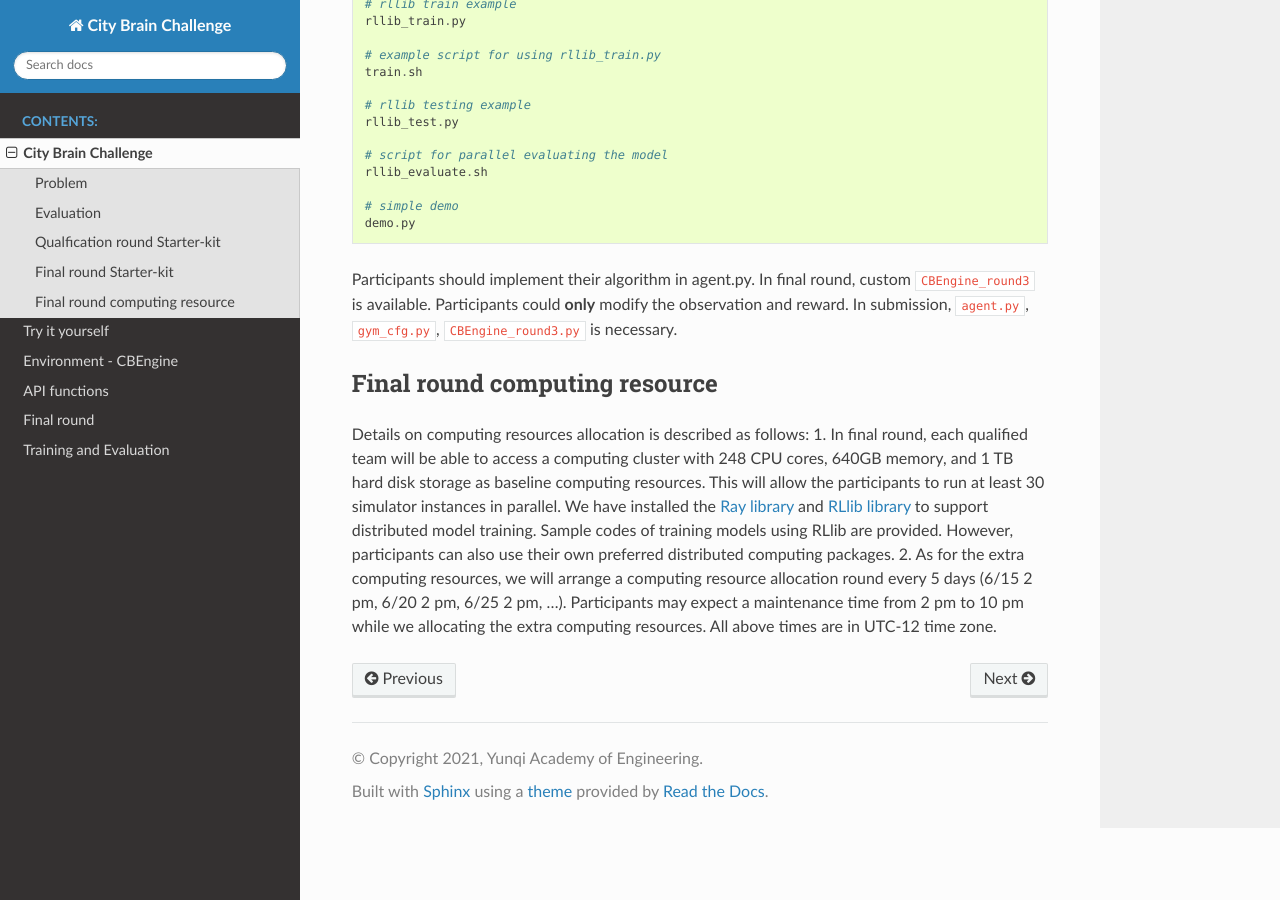
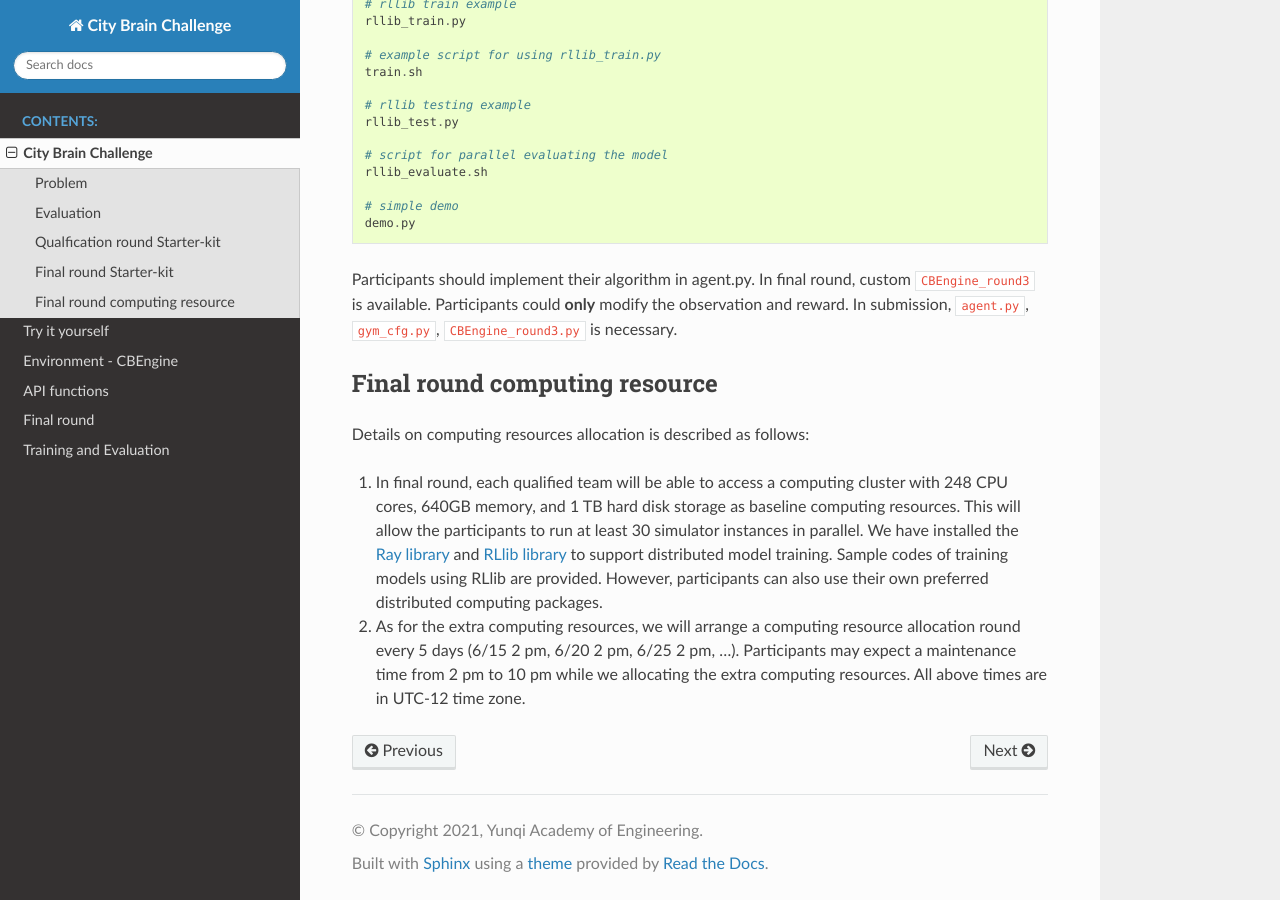
Before and after one commit to CityBrainChallenge/KDDCup2021-CityBrainChallenge, a Sphinx documentation site: the page built from docs/city-brain-challenge.rst, in a window 1280 px wide and 900 px high, scrolled down 3197 px. Built offline with Sphinx 7.4.7 and the Read the Docs theme 2.0.0, drawn with Linux system fonts in a browser that asks for light colours; part of the change alters nothing that is shown; some of the changed text lies outside the part shown.

```diff
--- a/docs/city-brain-challenge.rst
+++ b/docs/city-brain-challenge.rst
@@ -30,7 +30,7 @@ The submission scoring and ranking process follows three principles:
 
  - Solutions that served more vehicles will rank higher.
  - If two solutions served the same number of vehicles, the one with lower delay index will rank higher.
- - If two solutions served the same number of vehicles with same delay index, the one submitted earlier will rank higher.
+ - If two solutions served the same1.  number of vehicles with same delay index, the one submitted earlier will rank higher.
 
 The trip delay index is computed as actual travel time divided by travel time at free-flow speed. For an uncompleted trip, the free-flow speed is used to estimate the travel time of rest of the trip. The delay index is computed as average trip delay index over all vehicles served: :math:`D = \frac{1}{N}\sum_{i=1}^{N}{D_{i}}`.
 
@@ -135,5 +135,7 @@ Final round computing resource
 ======================
 
 Details on computing resources allocation is described as follows:
+
+
 1. In final round, each qualified team will be able to access a computing cluster with 248 CPU cores, 640GB memory, and 1 TB hard disk storage as baseline computing resources. This will allow the participants to run at least 30 simulator instances in parallel. We have installed the `Ray library <https://rise.cs.berkeley.edu/projects/ray/>`_ and `RLlib library <https://rise.cs.berkeley.edu/projects/rllib/>`_ to support distributed model training. Sample codes of training models using RLlib are provided. However, participants can also use their own preferred distributed computing packages.
 2. As for the extra computing resources,  we will arrange a computing resource allocation round every 5 days (6/15 2 pm, 6/20 2 pm, 6/25 2 pm, ...). Participants may expect a maintenance time from 2 pm to 10 pm while we allocating the extra computing resources. All above times are in UTC-12 time zone.
```
